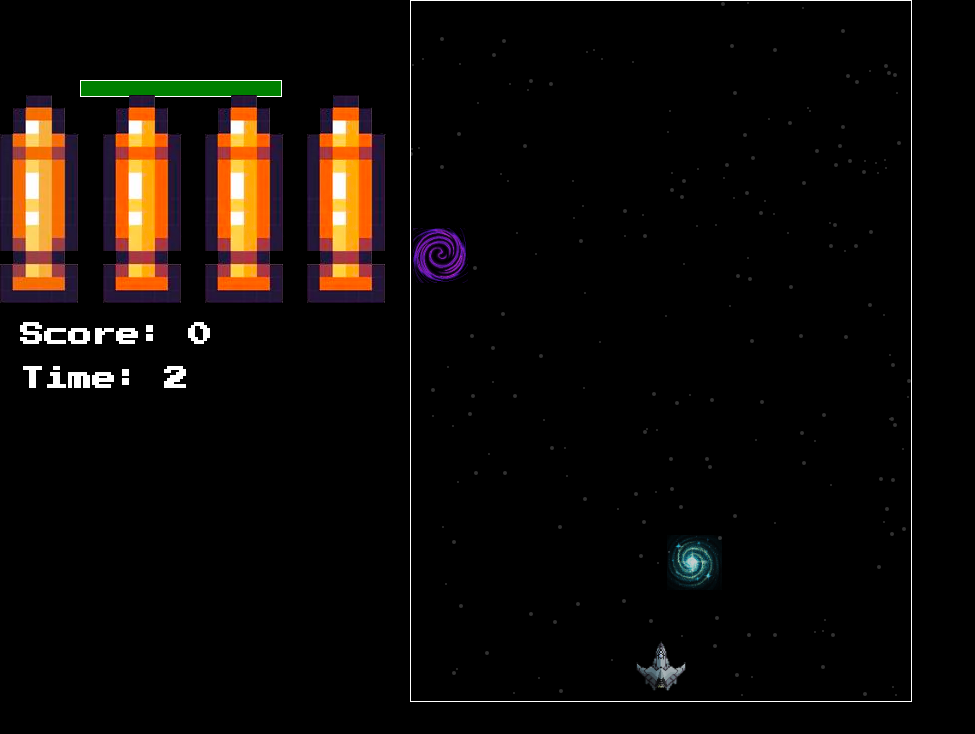
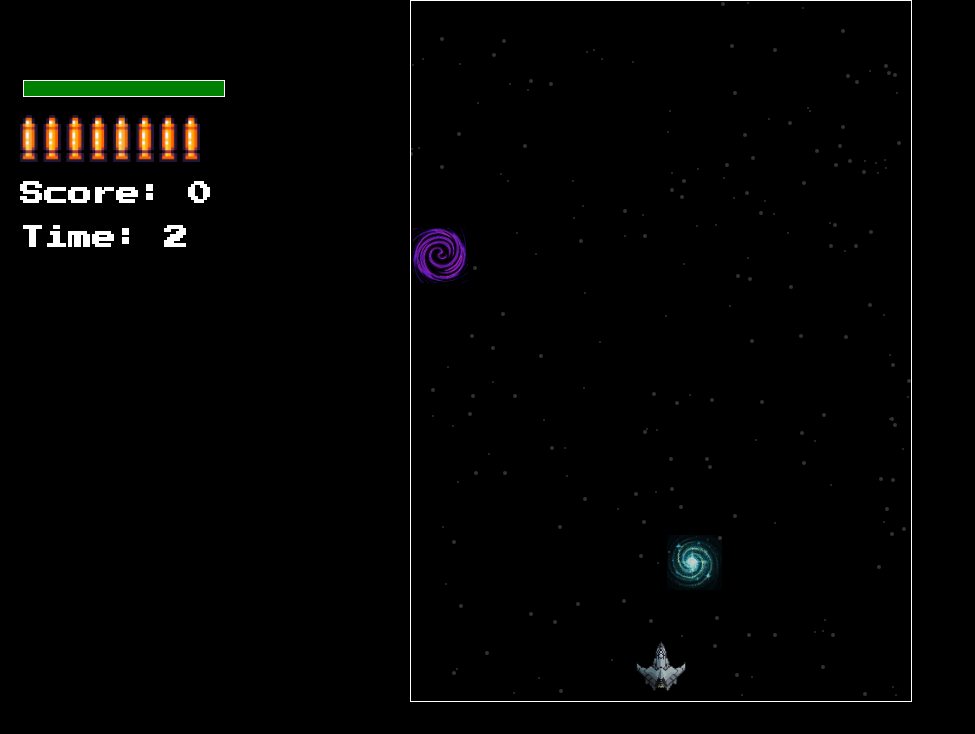
Before and after one commit to nizukameha/space-shooter, a website with bundled scripts: page public/index.html in a window 1280 px wide. Both pictures are taken after a click on the button "EASY". Shown: the whole page, without its empty margins (0-975 px from the left). Built offline with nearby package versions, Linux system fonts and the light colour scheme.

Commit message:
style for ammo

```diff
--- a/public/style.css
+++ b/public/style.css
@@ -132,3 +132,8 @@ button:hover {
 .hardBar {
     width: 100px;
 }
+#ammo {
+    margin-left: 20px;
+    margin-top: 20px;
+    width: 180px;
+}
```
